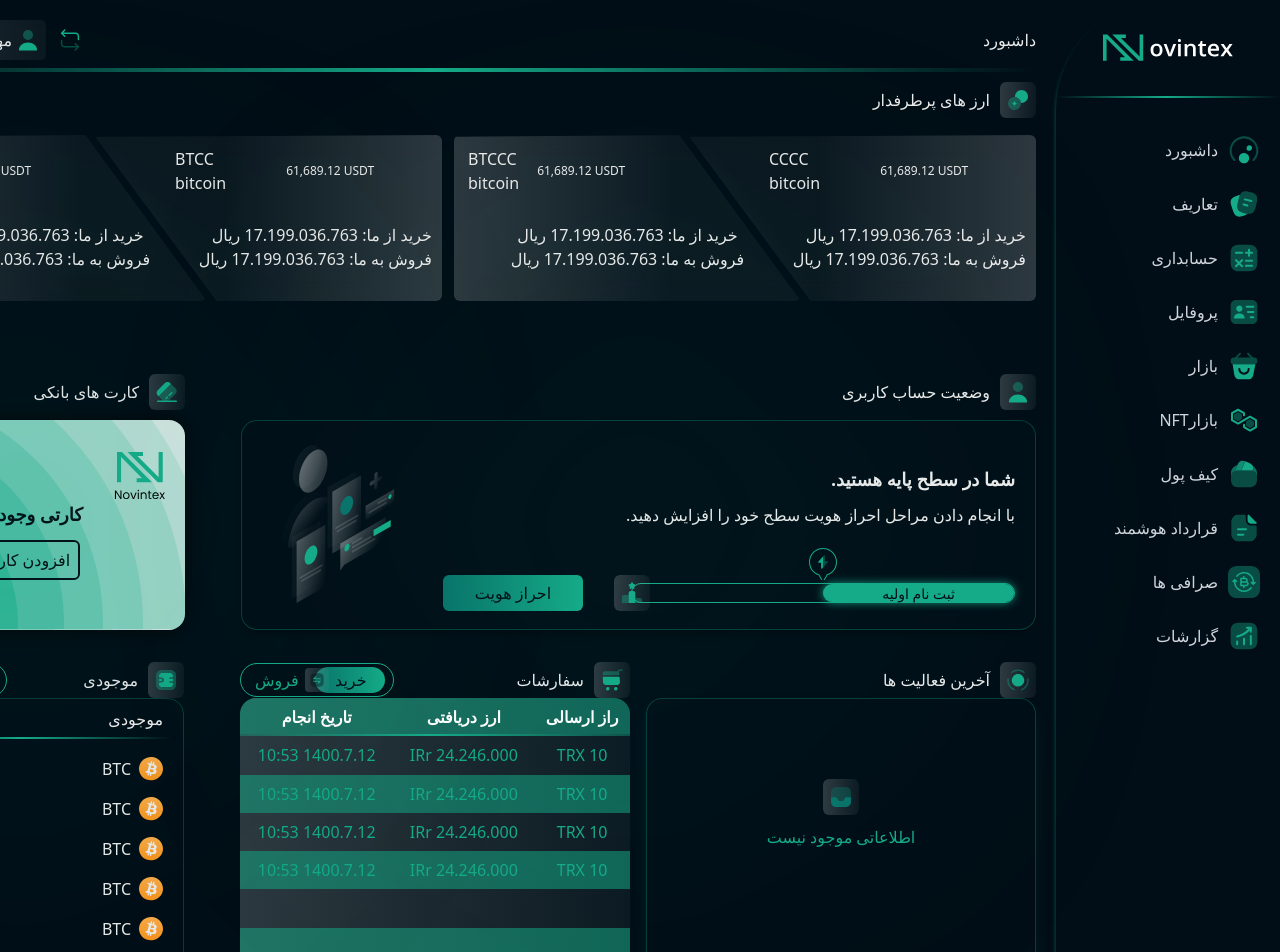
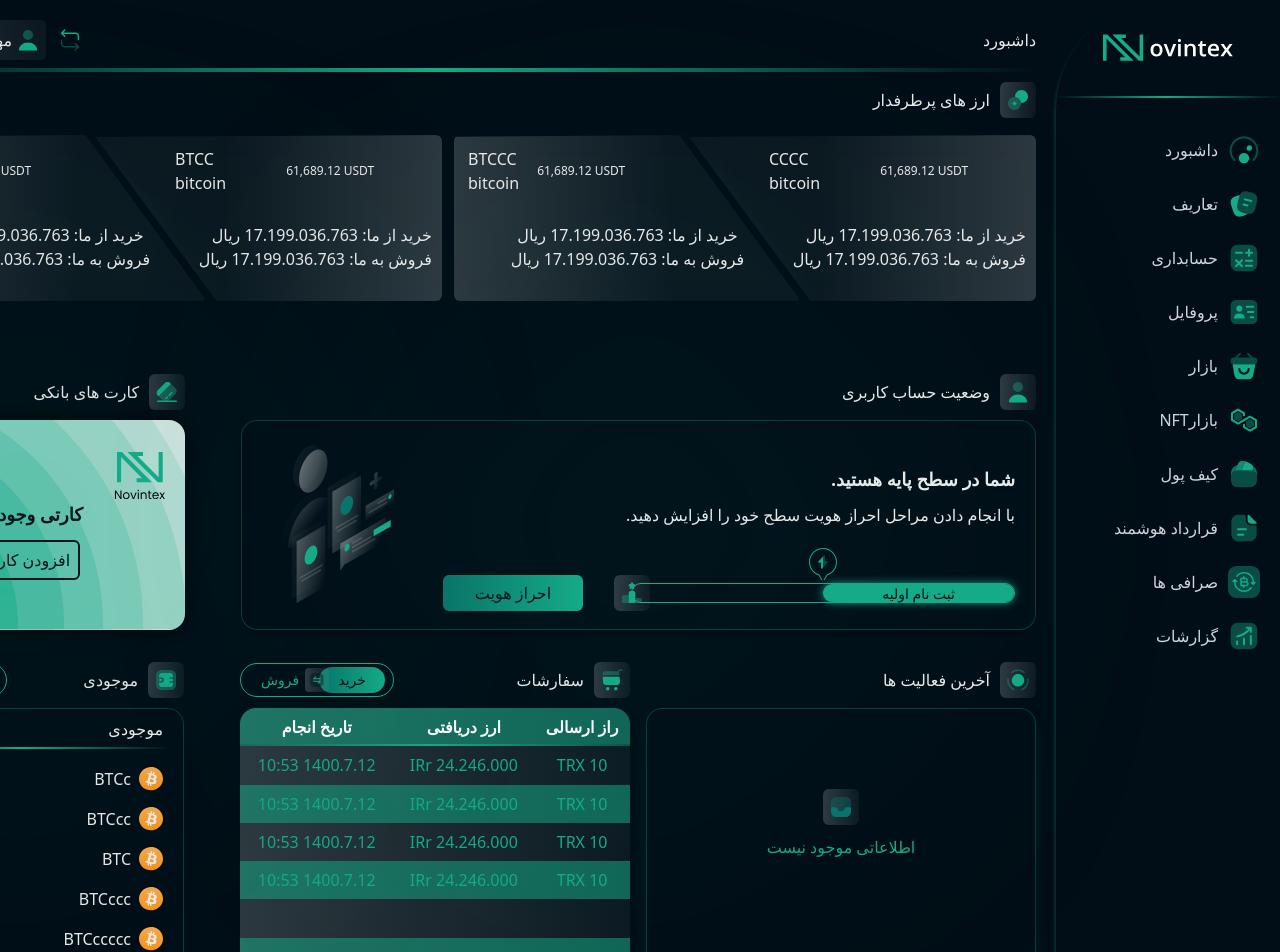
Before and after one commit to danyalbani240/dashboard, a Nuxt app: page /ctest in a window 1280 px wide. Shown: the top 952 px of the page. Built offline with nearby package versions, Linux system fonts and the light colour scheme.

Commit message:
making Inventory To an Compoentn and a compontn list

```diff
--- /dev/null
+++ b/components/Base/BaseInventory.vue
@@ -0,0 +1,30 @@
+<template>
+  <div class="px-3 mt-2.5 mj rounded-2xl current">
+    <div class="flex relative p-2 sync justify-between">
+      <p>رمز ارز</p>
+      <p>موجودی</p>
+    </div>
+    <div class="flex flex-col mt-2.5">
+      <base-inventory-item
+        v-for="item in itemsData"
+        :itemName="item.name"
+        :price="item.price"
+        :key="item.name"
+      />
+    </div>
+  </div>
+</template>
+
+<script>
+import BaseInventoryItem from "./BaseInventoryItem.vue";
+export default {
+  components: { BaseInventoryItem },
+  props: {
+    itemsData: {
+      type: Array,
+    },
+  },
+};
+</script>
+
+<style></style>
--- /dev/null
+++ b/components/Base/BaseInventoryItem.vue
@@ -0,0 +1,24 @@
+<template>
+  <div class="flex flex-row-reverse p-2 justify-between">
+    <div class="flex flex-row-reverse">
+      <img class="ml-2" src="../../assets/images/minibtc.svg" alt="" />
+      <span>{{ itemName }}</span>
+    </div>
+    <div style="color: #15ab89">{{ price }}</div>
+  </div>
+</template>
+
+<script>
+export default {
+  props: {
+    itemName: {
+      type: String,
+    },
+    price: {
+      type: String,
+    },
+  },
+};
+</script>
+
+<style></style>
--- a/components/TheLastActivityAndOrdersAndInventory.vue
+++ b/components/TheLastActivityAndOrdersAndInventory.vue
@@ -5,7 +5,7 @@
         :headName="'آخرین فعالیت ها'"
         :address="'lastactivity'"
       />
-      <div class="flex flex-row-reverse">
+      <div class="flex mt-2.5 flex-row-reverse">
         <div class="bg-primary rounded-2xl last-do flex justify-center">
           <div class="flex flex-col items-center mt-20">
             <div
@@ -21,25 +21,10 @@
     <div class="mr-4">
       <div class="flex flex-row-reverse justify-between items-center">
         <base-part-header :headName="'سفارشات'" :address="'shopingcart'" />
-        <div
-          class="relative flex-row-reverse rounded-2xl items-center flex px-2 table-header"
-        >
-          <a
-            class="flex items-center text-center py-1 px-5 buy active rounded-2xl text-primary"
-            href=""
-            >خرید</a
-          >
-          <div
-            class="changer w-6 h-6 flex justify-center items-center icon-container rounded absolute"
-            style="left: 50%; transform: translateX(-50%)"
-          >
-            <img src="../assets/images/transform.svg" alt="" />
-          </div>
-          <a class="sell w-20 text-center py-1 px-5" href="">فروش</a>
-        </div>
+        <base-switch-badge linkOne="خرید" linkTwo="فروش" />
       </div>
       <table
-        class="table rounded-2xl font-xs"
+        class="table rounded-2xl mt-2.5 font-xs"
         style="color: #15ab89; direction: rtl"
       >
         <tr class="text-white justify-between">
@@ -87,85 +72,46 @@
     <div class="mr-14">
       <div class="flex flex-row-reverse justify-between items-center">
         <base-part-header :address="'inventory'" :headName="'موجودی'" />
-        <div
-          class="relative flex-row-reverse rounded-2xl px-2 items-center flex table-header"
-        >
-          <a
-            class="flex items-center text-center w-20 buy active rounded-2xl text-primary"
-            href=""
-            >رمز ارز</a
-          >
-          <div
-            class="changer w-6 h-6 flex justify-center items-center icon-container rounded absolute"
-            style="left: 50%; transform: translateX(-50%)"
-          >
-            <img src="../assets/images/transform.svg" alt="" />
-          </div>
-          <a class="sell w-20 text-center py-1 px-5" href="">فروش</a>
-        </div>
+        <base-switch-badge :linkOne="'رمز ارز'" :linkTwo="'ريالی'" />
       </div>
-      <div class="px-3 mj rounded-2xl current">
-        <div class="flex relative p-2 sync justify-between">
-          <p>رمز ارز</p>
-          <p>موجودی</p>
-        </div>
-        <div class="flex flex-col mt-2.5">
-          <div class="flex flex-row-reverse p-2 justify-between">
-            <div class="flex flex-row-reverse">
-              <img class="ml-2" src="../assets/images/minibtc.svg" alt="" />
-              <span>BTC</span>
-            </div>
-            <div style="color: #15ab89">0.000000</div>
-          </div>
-          <div class="flex flex-row-reverse p-2 justify-between">
-            <div class="flex flex-row-reverse">
-              <img class="ml-2" src="../assets/images/minibtc.svg" alt="" />
-              <span>BTC</span>
-            </div>
-            <div style="color: #15ab89">0.000000</div>
-          </div>
-          <div class="flex flex-row-reverse p-2 justify-between">
-            <div class="flex flex-row-reverse">
-              <img class="ml-2" src="../assets/images/minibtc.svg" alt="" />
-              <span>BTC</span>
-            </div>
-            <div style="color: #15ab89">0.000000</div>
-          </div>
-          <div class="flex flex-row-reverse p-2 justify-between">
-            <div class="flex flex-row-reverse">
-              <img class="ml-2" src="../assets/images/minibtc.svg" alt="" />
-              <span>BTC</span>
-            </div>
-            <div style="color: #15ab89">0.000000</div>
-          </div>
-          <div class="flex flex-row-reverse p-2 justify-between">
-            <div class="flex flex-row-reverse">
-              <img class="ml-2" src="../assets/images/minibtc.svg" alt="" />
-              <span>BTC</span>
-            </div>
-            <div style="color: #15ab89">0.000000</div>
-          </div>
-          <div class="flex flex-row-reverse p-2 justify-between">
-            <div class="flex flex-row-reverse">
-              <img class="ml-2" src="../assets/images/minibtc.svg" alt="" />
-              <span>BTC</span>
-            </div>
-            <div style="color: #15ab89">0.000000</div>
-          </div>
-        </div>
-      </div>
+      <base-inventory :itemsData="inventory" />
     </div>
   </div>
 </template>
 
 <script>
-import BasePartHeader from "./Base/BasePartHeader.vue";
+import BaseInventory from "./Base/BaseInventory.vue";
 export default {
-  components: { BasePartHeader },
-
+  components: { BaseInventory },
   data() {
     return {
       orders: [],
+      inventory: [
+        {
+          price: "0.000000",
+          name: "BTCc",
+        },
+        {
+          price: "0.000000",
+          name: "BTCcc",
+        },
+        {
+          price: "0.000000",
+          name: "BTC",
+        },
+        {
+          price: "0.000000",
+          name: "BTCccc",
+        },
+        {
+          price: "0.000000",
+          name: "BTCccccc",
+        },
+        {
+          price: "0.000000",
+          name: "BTCccccccc",
+        },
+      ],
     };
   },
 };
```
